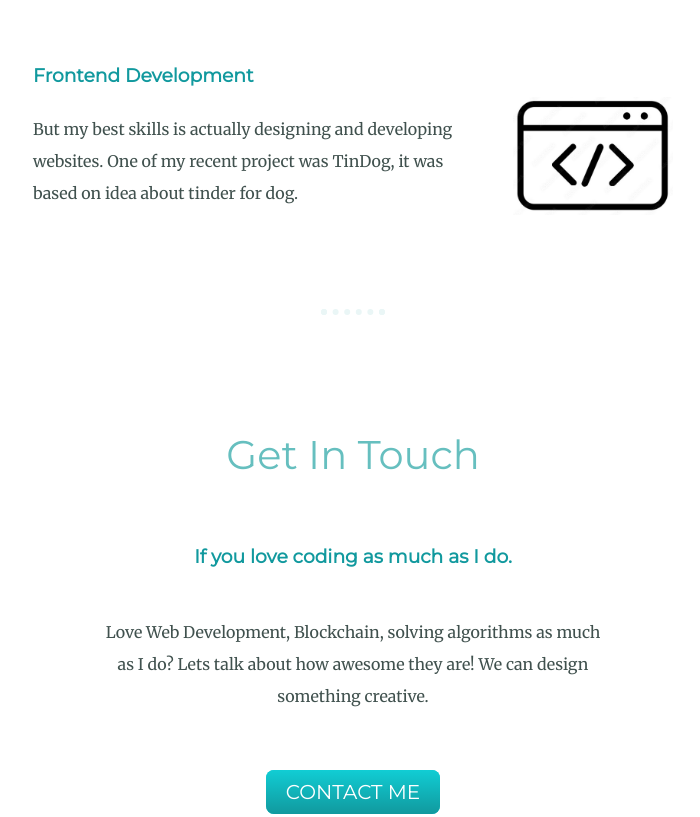
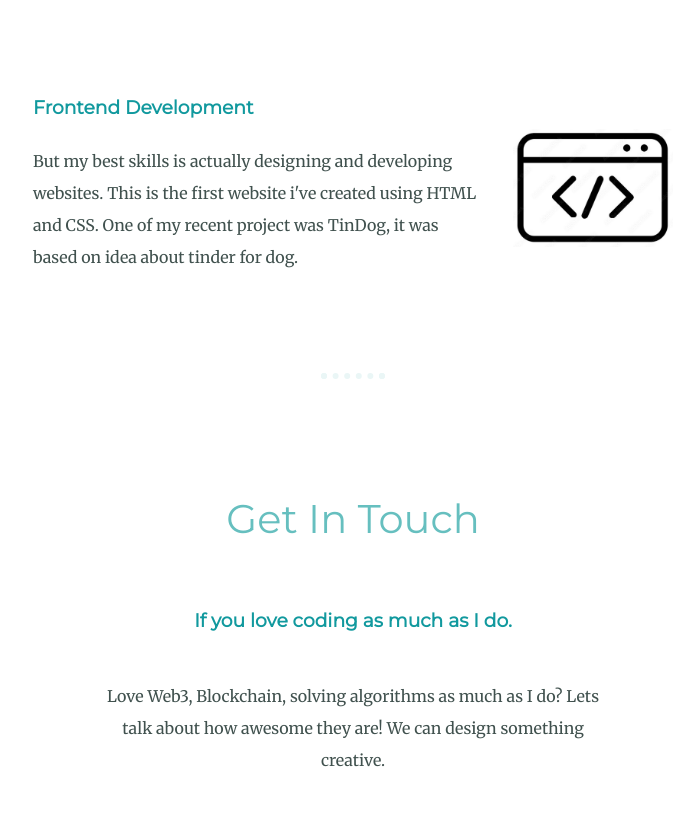
Before and after one commit to anuragjain-git/Anurag, a plain HTML site: page index.html in a window 1280 px wide. Shown: the part 1915-2732 px from the top of the page, without its empty margins (287-987 px from the left). Drawn offline with Linux system fonts and the light colour scheme.

Commit message:
uploading files

```diff
--- a/index.html
+++ b/index.html
@@ -21,7 +21,7 @@
       <div class="profile">
         <img class="profile-img" src="images/profile.png" alt="profile-img">
         <h2>Hello.</h2>
-        <p class="intro">I am a Front-End Web Developer. Currently learning about Back-End Web Development and UI Design.</p>
+        <p class="intro">I am a Front-End Web Developer. I'm an undergraduate student at ITER, Bhubaneswar. Currently learning about Back-End Web Development and UI Design.</p>
       </div>
       <hr>
       <div class="skills">
@@ -34,14 +34,14 @@
         <div class="skill-row">
           <img class="webdev-img" src="images/webdev.jpg" alt="code-img">
           <h3 style="margin-top: 10px;">Frontend Development</h3>
-          <p>But my best skills is actually designing and developing websites. One of my recent project was TinDog, it was based on idea about tinder for dog.</p>
+          <p>But my best skills is actually designing and developing websites. This is the first website i've created using HTML and CSS. One of my recent project was TinDog, it was based on idea about tinder for dog.</p>
         </div>
       </div>
       <hr>
       <div class="contact-me">
         <h2>Get In Touch</h2>
         <h3>If you love coding as much as I do.</h3>
-        <p class="contact-message">Love Web Development, Blockchain, solving algorithms as much as I do? Lets talk about how awesome they are! We can design something creative.</p>
+        <p class="contact-message">Love Web3, Blockchain, solving algorithms as much as I do? Lets talk about how awesome they are! We can design something creative.</p>
         <a class="btn" href="mailto:anuragjain.0@gmail.com">CONTACT ME</a>
       </div>
     </div>
```
